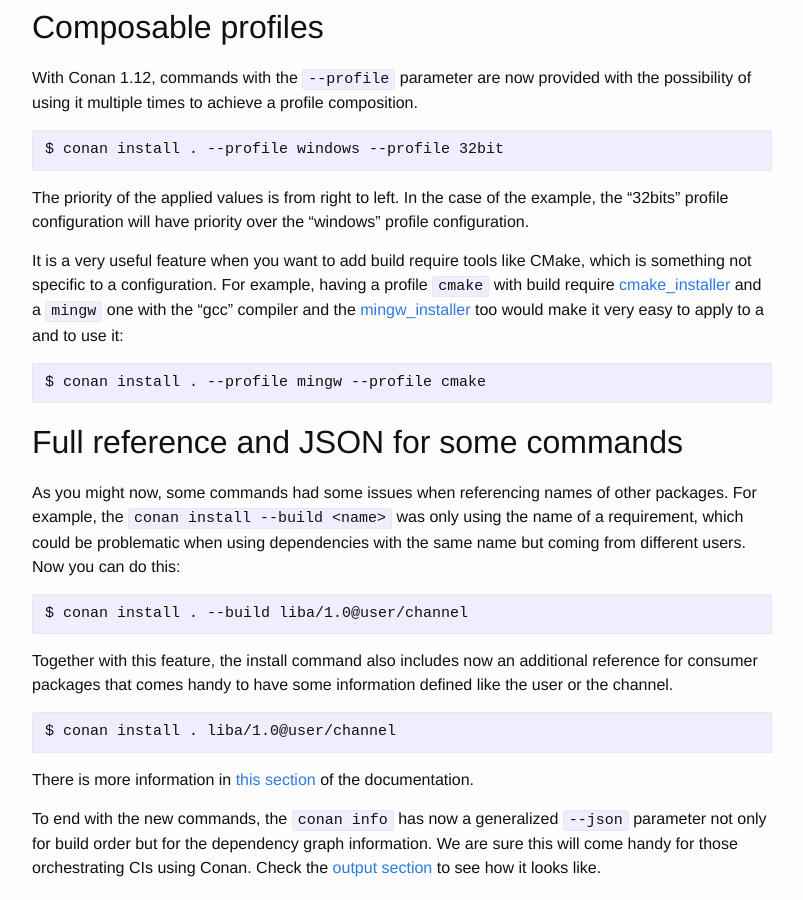
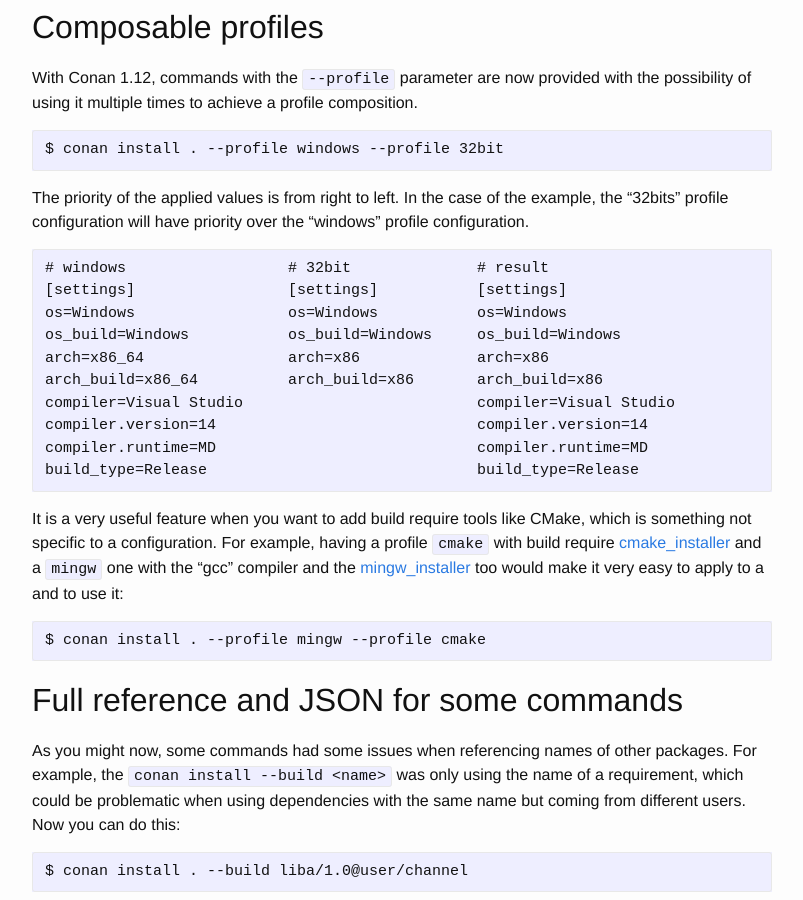
Before and after one commit to conan-io/conan-io.github.io, a Jekyll site: the page built from _posts/2019-02-04-New-conan-release-1-12.markdown, in a window 1280 px wide and 900 px high, scrolled down 2478 px. Shown: the whole window, without its empty margins (238-1041 px from the left). Built offline with Jekyll 4.4.1, drawn with Linux system fonts in a browser that asks for light colours; comment, search, counter and statistics services are not loaded.

Commit message:
added profiles

````diff
--- a/_posts/2019-02-04-New-conan-release-1-12.markdown
+++ b/_posts/2019-02-04-New-conan-release-1-12.markdown
@@ -123,6 +123,19 @@ $ conan install . --profile windows --profile 32bit
 The priority of the applied values is from right to left. In the case of the example, the "32bits" profile configuration will have priority
 over the "windows" profile configuration.
 
+```
+# windows                  # 32bit              # result
+[settings]                 [settings]           [settings]
+os=Windows                 os=Windows           os=Windows
+os_build=Windows           os_build=Windows     os_build=Windows
+arch=x86_64                arch=x86             arch=x86
+arch_build=x86_64          arch_build=x86       arch_build=x86
+compiler=Visual Studio                          compiler=Visual Studio
+compiler.version=14                             compiler.version=14
+compiler.runtime=MD                             compiler.runtime=MD
+build_type=Release                              build_type=Release
+```
+
 It is a very useful feature when you want to add build require tools like CMake, which is something not specific to a configuration. For
 example, having a profile ``cmake`` with build require [cmake_installer](https://github.com/conan-community/conan-cmake-installer) and a
 ``mingw`` one with the "gcc" compiler and the [mingw_installer](https://github.com/conan-community/conan-mingw-installer) too would make it
````
